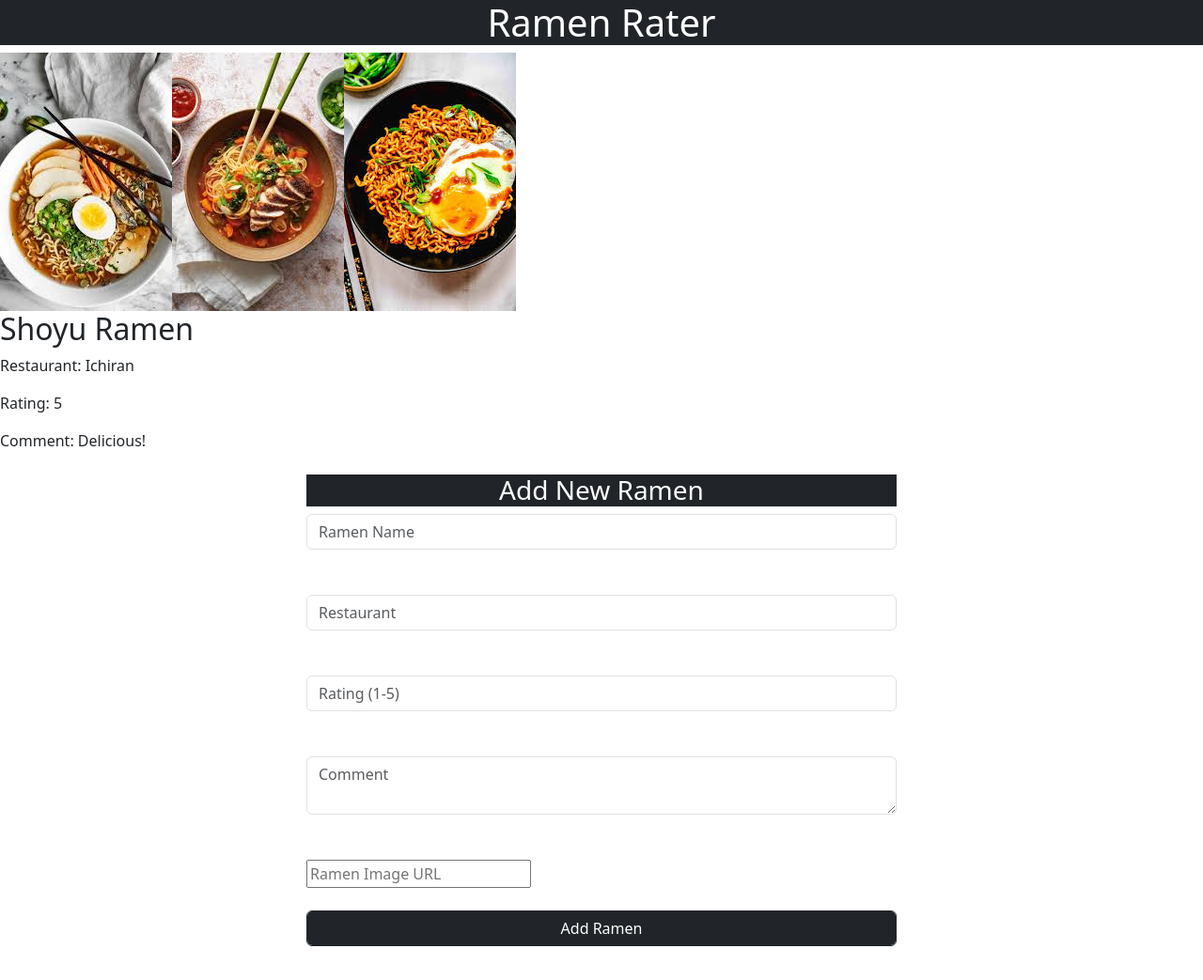
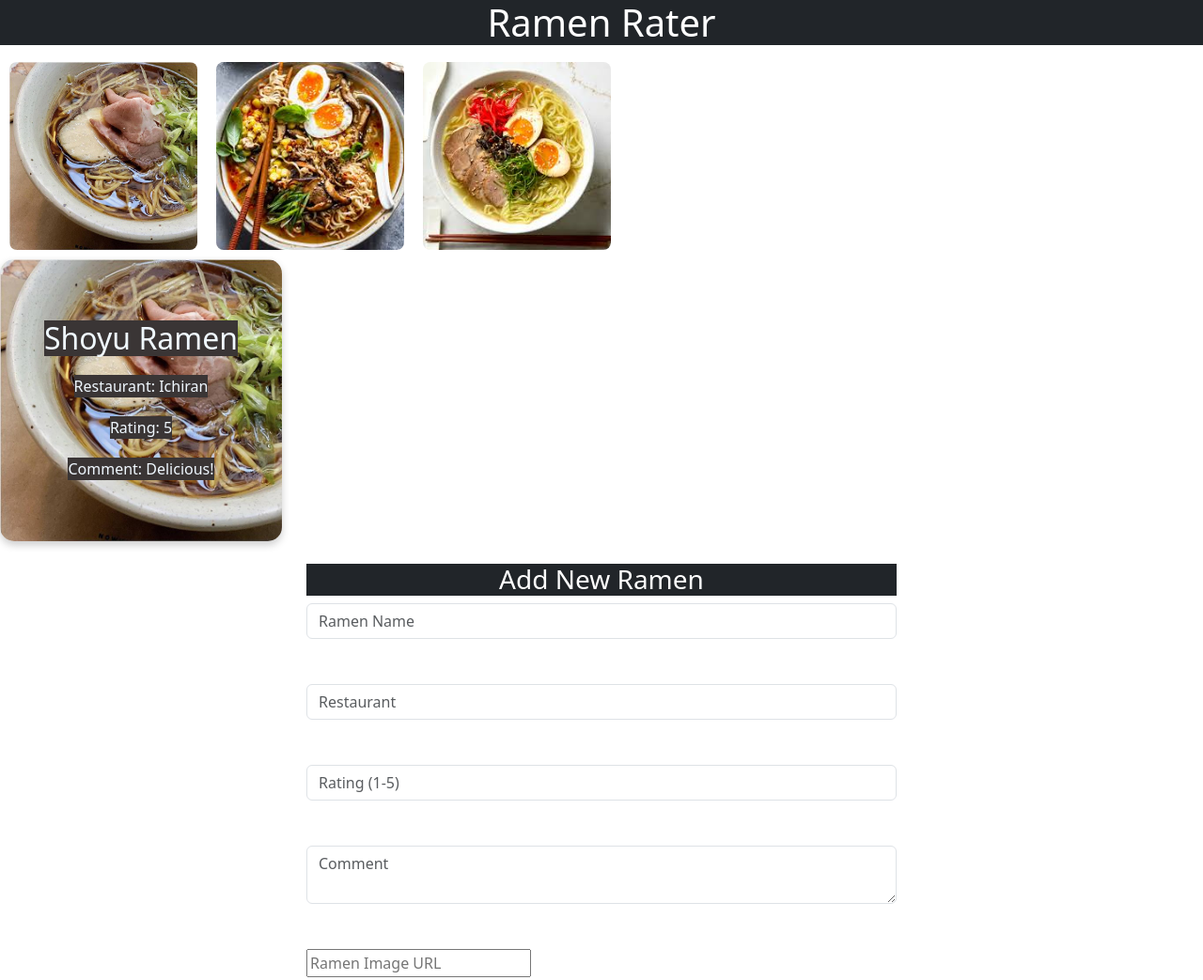
Before and after one commit to Mash-ruela/Phase-1-CodeChallenge, a plain HTML site: page index.html in a window 1280 px wide. Shown: the top 1043 px of the page at 94% size. Before the commit the page ends 1007 px from the top, so only its background shows below. Drawn offline with nearby package versions, Linux system fonts and the light colour scheme.

Commit message:
Update all changes

```diff
--- a/index.html
+++ b/index.html
@@ -5,6 +5,7 @@
     <meta name="viewport" content="width=device-width, initial-scale=1.0">
     <title>Ramen Rating App</title>
     <link href="https://cdn.jsdelivr.net/npm/bootstrap@5.3.3/dist/css/bootstrap.min.css" rel="stylesheet" integrity="sha384-QWTKZyjpPEjISv5WaRU9OFeRpok6YctnYmDr5pNlyT2bRjXh0JMhjY6hW+ALEwIH" crossorigin="anonymous">
+    <link rel="stylesheet" href="style.css">
 </head>
 <body>
 
--- a/index.js
+++ b/index.js
@@ -1,9 +1,8 @@
 document.addEventListener('DOMContentLoaded', () => {
-
     const ramens = [
-      { id: 1, name: "Shoyu Ramen", restaurant: "Ichiran", image: "images/img1.jpeg", rating: 5, comment: "Delicious!" },
-      { id: 2, name: "Miso Ramen", restaurant: "Menya", image: "images/img2.jpeg", rating: 4, comment: "Very flavorful!" },
-      { id: 3, name: "Tonkotsu Ramen", restaurant: "Ramen-ya", image: "images/img3.jpeg", rating: 4, comment: "Spectacularly amazing." }
+      { id: 1, name: "Shoyu Ramen", restaurant: "Ichiran", image: "images/shoyu.jpg", rating: 5, comment: "Delicious!" },
+      { id: 2, name: "Miso Ramen", restaurant: "Menya", image: "images/miso.jpeg", rating: 4, comment: "Very flavorful!" },
+      { id: 3, name: "Tonkotsu Ramen", restaurant: "Ramen-ya", image: "images/tonkotsu.jpeg", rating: 4, comment: "Spectacularly amazing." }
     ];
 
     function displayRamens() {
@@ -24,11 +23,15 @@ document.addEventListener('DOMContentLoaded', () => {
       const ramenRestaurant = document.getElementById('ramen-restaurant');
       const ramenRating = document.getElementById('ramen-rating');
       const ramenComment = document.getElementById('ramen-comment');
+      const ramenDetail = document.getElementById('ramen-detail');
 
       ramenName.textContent = ramen.name;
       ramenRestaurant.textContent = `Restaurant: ${ramen.restaurant}`;
       ramenRating.textContent = `Rating: ${ramen.rating}`;
       ramenComment.textContent = `Comment: ${ramen.comment}`;
+
+      // Set the background image dynamically
+      ramenDetail.style.backgroundImage = `url(${ramen.image})`;
     }
 
     function addSubmitListener() {
@@ -57,6 +60,7 @@ document.addEventListener('DOMContentLoaded', () => {
         ramenForm.reset();
       });
     }
+
     function main() {
       displayRamens();
       addSubmitListener();
--- a/style.css
+++ b/style.css
@@ -0,0 +1,29 @@
+#ramen-detail {
+    display: flex;
+    flex-direction: column;
+    justify-content: center;
+    align-items: center;
+    text-align: center;
+    height: 300px;
+    width: 300px;
+    background-size: cover;
+    background-position: center;
+    border-radius: 15px;
+    padding: 20px;
+    color: rgb(0, 0, 0);
+    box-shadow: 0 4px 8px rgba(0, 0, 0, 0.2);
+  }
+
+  #ramen-detail h2, #ramen-detail p {
+    margin: 10px 0;
+    color: aliceblue;
+    background-color: rgb(58, 53, 53);
+  }
+
+  .ramen-img {
+    width: 200px;
+    height: 200px;
+    object-fit: cover;
+    margin: 10px;
+    border-radius: 8px;
+  }
```
Also changed, not shown: images/gyukotsu.jpg (added), images/img1.jpeg (deleted), images/img2.jpeg (deleted), images/img3.jpeg (deleted), images/img4.jpeg (deleted), images/img5.jpeg (deleted), images/img6.jpeg (deleted), images/kojiro.jpg (added), images/miso.jpeg (added), images/naruto.jpg (added), images/nirvana.jpg (added), images/shoyu.jpg (added), images/tonkotsu.jpeg (added).
